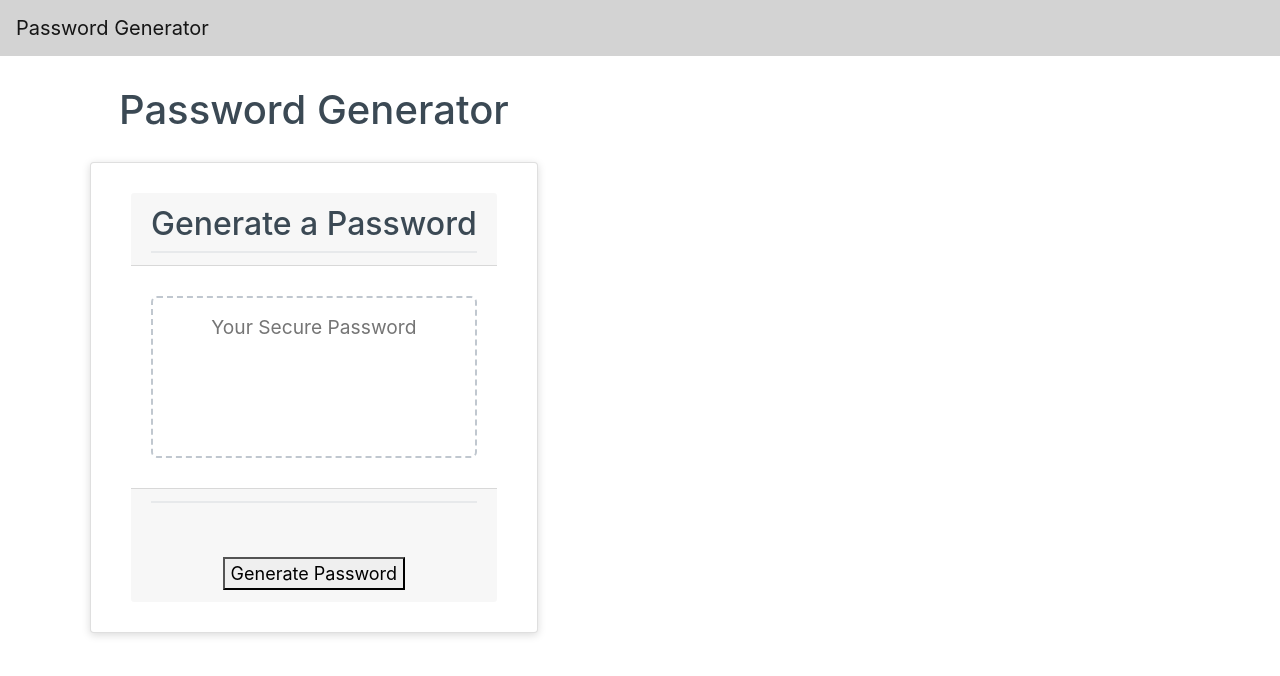
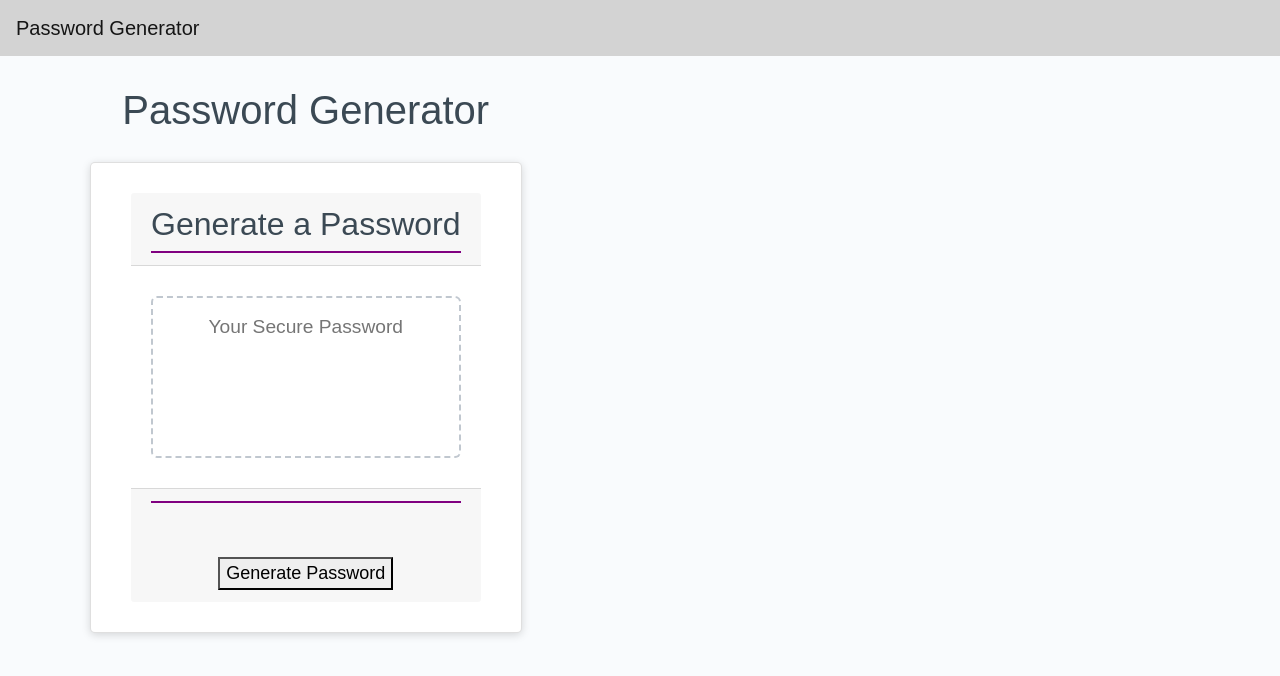
Before and after one commit to schawn6484/JavascriptHomework3stuff, a plain HTML site: page index.html in a window 1280 px wide. Drawn offline with nearby package versions, Linux system fonts and the light colour scheme.

Commit message:
changed color on css

```diff
--- a/index.html
+++ b/index.html
@@ -5,8 +5,8 @@
     <meta name="viewport" content="width=device-width, initial-scale=1.0" />
     <meta http-equiv="X-UA-Compatible" content="ie=edge" />
     <title>Password</title>
-    <link rel="stylesheet" href="style.css" />
     <link rel="stylesheet" href="https://stackpath.bootstrapcdn.com/bootstrap/4.5.2/css/bootstrap.min.css" integrity="sha384-JcKb8q3iqJ61gNV9KGb8thSsNjpSL0n8PARn9HuZOnIxN0hoP+VmmDGMN5t9UJ0Z" crossorigin="anonymous">
+   <link rel="stylesheet" href="style.css" />
     <link rel="stylesheet" href="script.js">
   </head>
   <body>
--- a/style.css
+++ b/style.css
@@ -46,7 +46,7 @@ header {
   content: " ";
   display: block;
   width: 100%;
-  background: #e7e9eb;
+  background: purple !important;
   height: 2px;
 }
 
@@ -62,7 +62,7 @@ header {
   content: " ";
   display: block;
   width: 100%;
-  background: #e7e9eb;
+  background: purple !important;
   height: 2px;
 }
 
@@ -74,7 +74,7 @@ header {
 
 .btn {
   border: none;
-  background-color: hsl (360, 91%, 36%);
+  background-color: hsl(360, 91%, 36%);
   border-radius: 25px;
   box-shadow: rgba(0, 0, 0, 0.1) 0px 1px 6px 0px rgba(0, 0, 0, 0.2) 0px 1px 1px
     0px;
```
Also changed, not shown: images/Screen Shot 2020-10-17 at 11.51.23 PM.png (added), 2 other files.
